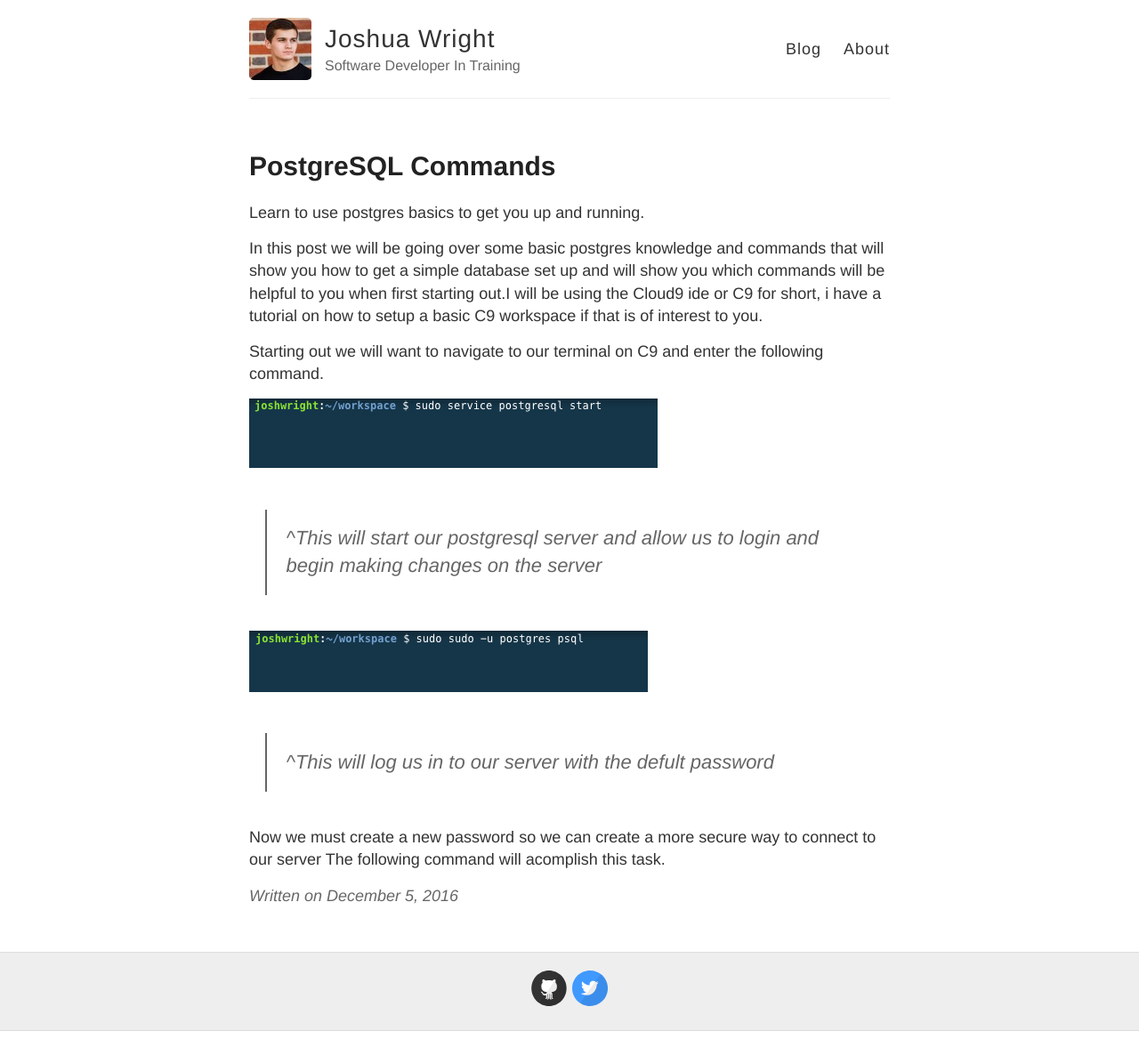
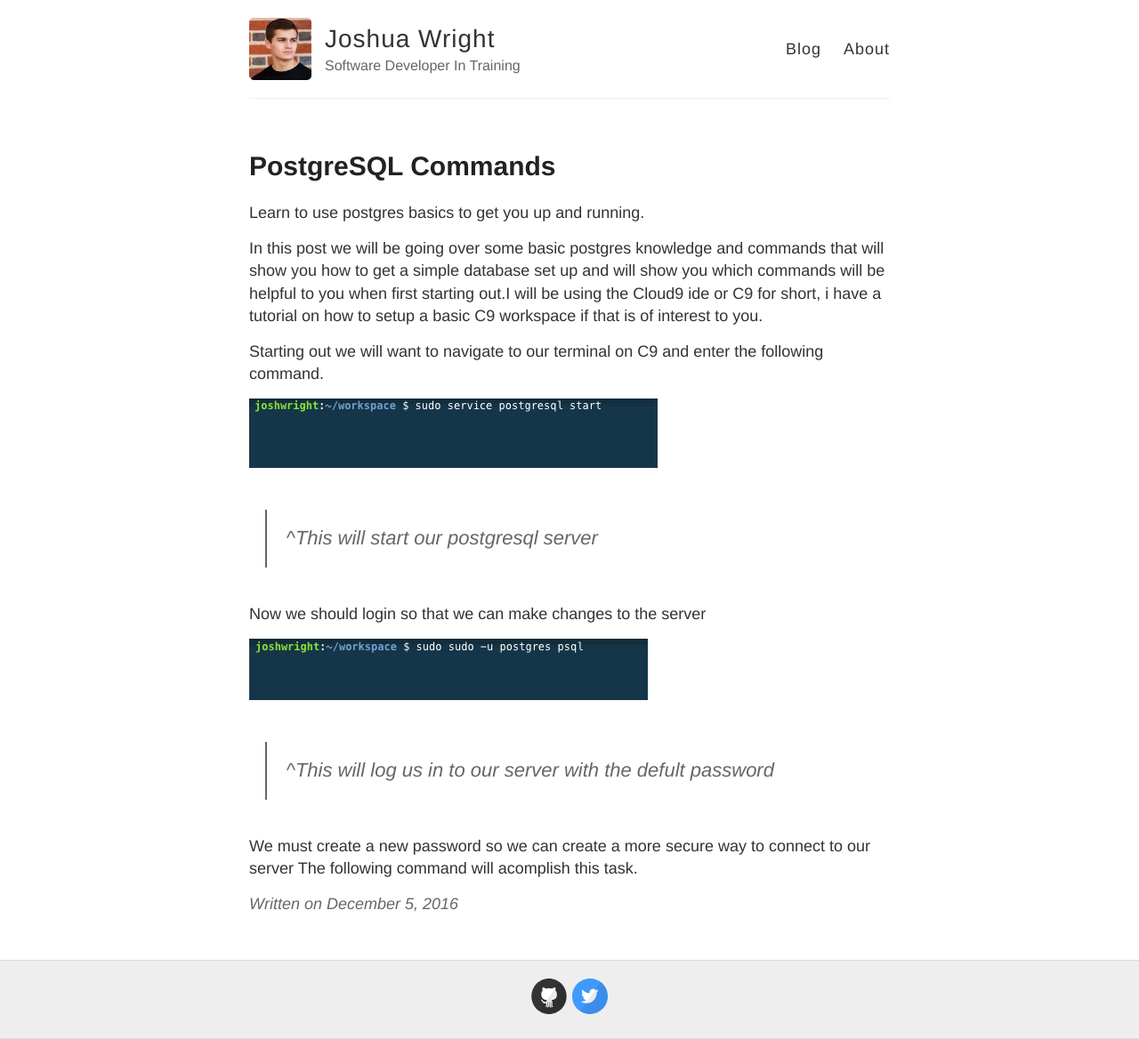
Before and after one commit to JoshTWright/devBlog, a Jekyll site: the page built from _posts/2016-12-5-PostgreSQLCommands.md, in a window 1280 px wide. Shown: the whole page at 89% size. Built offline with Jekyll 4.4.1, drawn with Linux system fonts in a browser that asks for light colours.

Commit message:
Update 2016-12-5-PostgreSQLCommands.md

```diff
--- a/_posts/2016-12-5-PostgreSQLCommands.md
+++ b/_posts/2016-12-5-PostgreSQLCommands.md
@@ -14,11 +14,13 @@ Starting out we will want to navigate to our terminal on C9 and enter the follow
 
 ![_config.yml]({{ site.baseurl }}/images/pgstart.png)
 
->^This will start our postgresql server and allow us to login and begin making changes on the server
+>^This will start our postgresql server
+
+Now we should login so that we can make changes to the server
 
 ![_config.yml]({{ site.baseurl }}/images/pgflogin.png)
 
 >^This will log us in to our server with the defult password
 
-Now we must create a new password so we can create a more secure way to connect to our server
+We must create a new password so we can create a more secure way to connect to our server
 The following command will acomplish this task.
```
